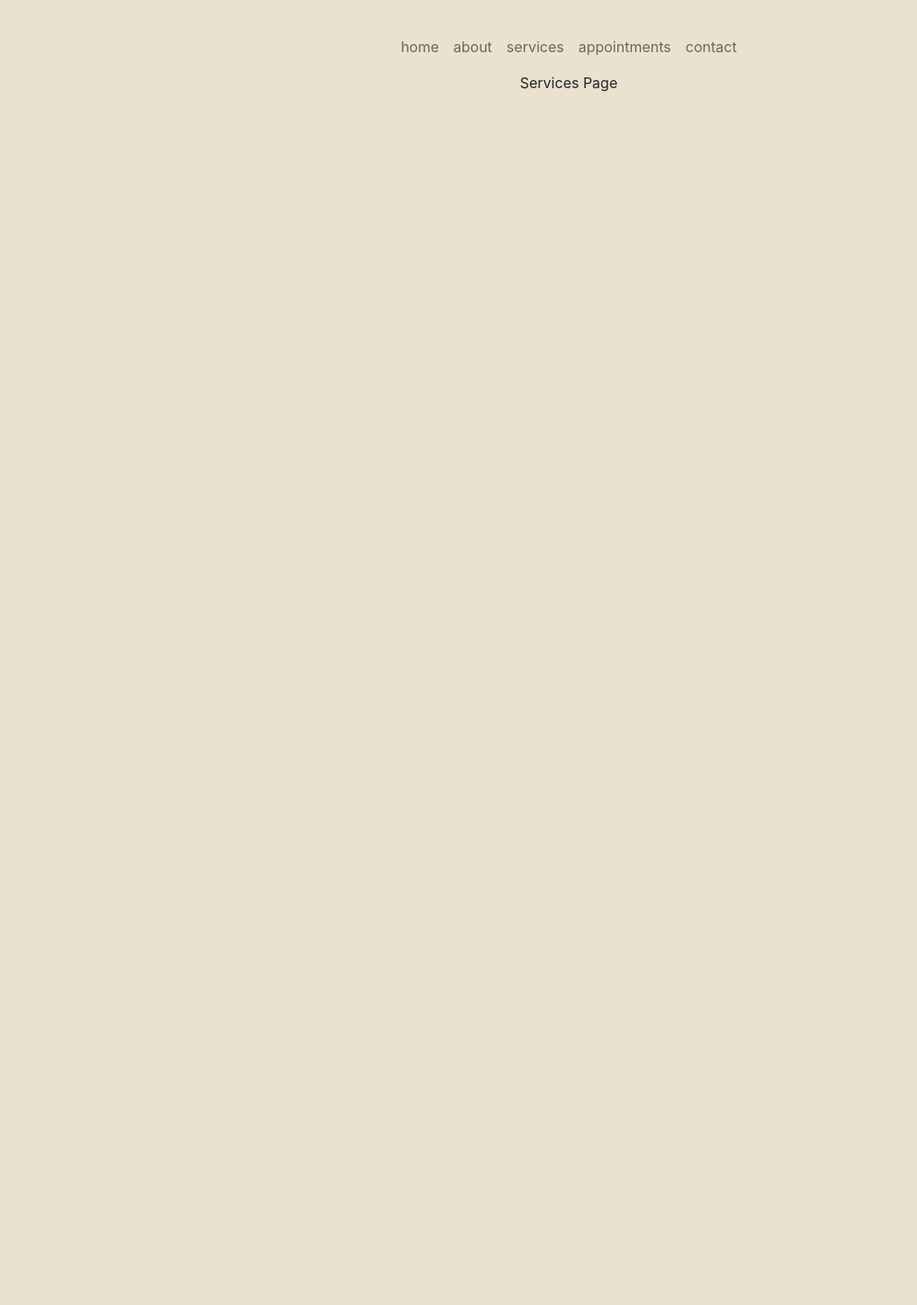
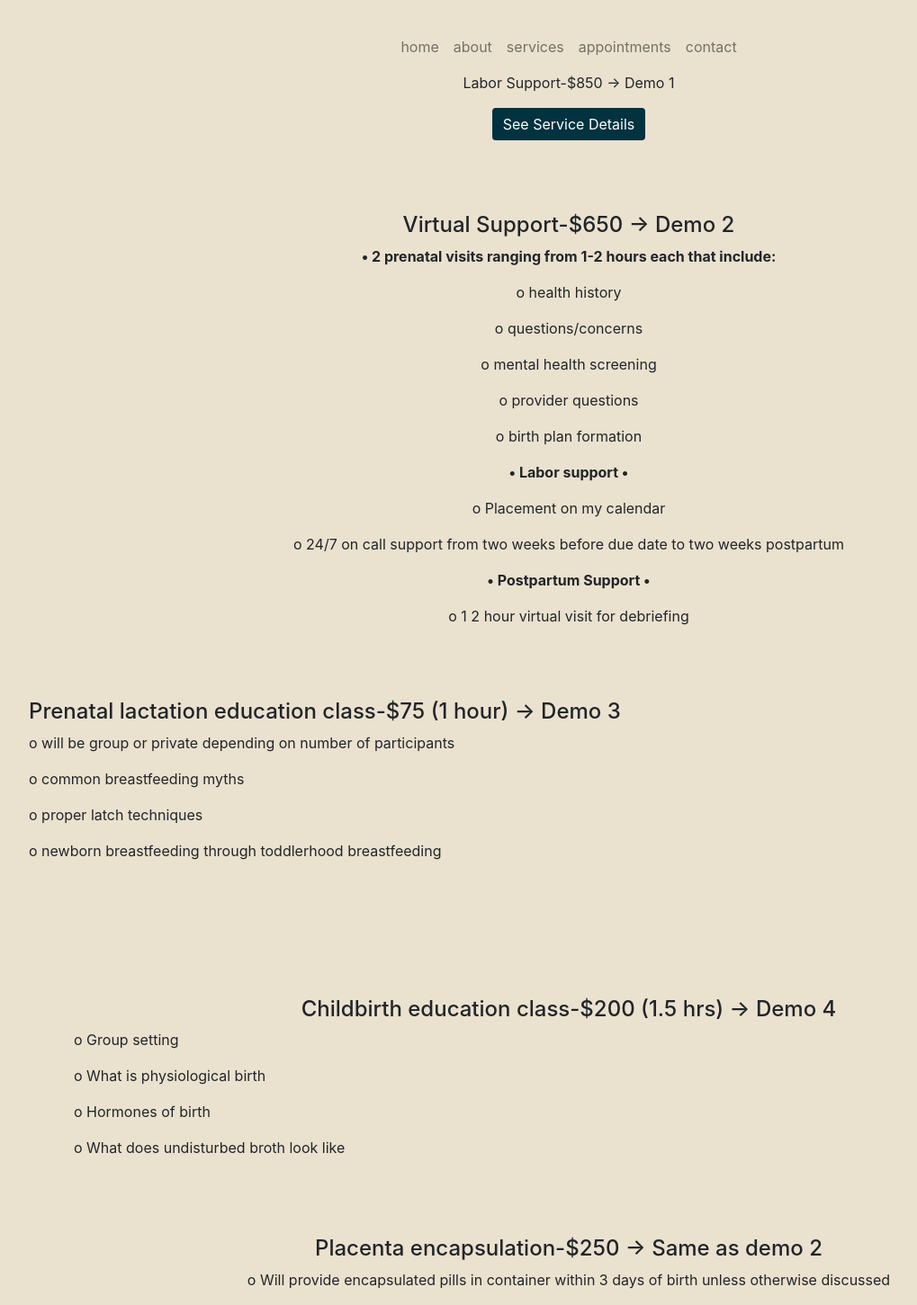
Before and after one commit to mdreesen/lovelace_site, a React (Create React App) app: page /services in a window 1280 px wide. Shown: the whole page at 90% size, without its empty margins (8-1027 px from the left). Before the commit the page ends 800 px from the top, so only its background shows below. Built offline with nearby package versions, Linux system fonts and the light colour scheme; the HTML template or start-up script is replaced by a standard one.

Commit message:
made about and services text

```diff
--- a/public/index.html
+++ b/public/index.html
@@ -10,6 +10,12 @@
 
     <!-- Bootstrap CDN -->
     <link href="https://cdn.jsdelivr.net/npm/bootstrap@5.0.0-beta2/dist/css/bootstrap.min.css" rel="stylesheet" integrity="sha384-BmbxuPwQa2lc/FVzBcNJ7UAyJxM6wuqIj61tLrc4wSX0szH/Ev+nYRRuWlolflfl" crossOrigin="anonymous" />
+    <link rel="stylesheet" href="https://maxcdn.bootstrapcdn.com/bootstrap/4.0.0/css/bootstrap.min.css" integrity="sha384-Gn5384xqQ1aoWXA+058RXPxPg6fy4IWvTNh0E263XmFcJlSAwiGgFAW/dAiS6JXm" crossorigin="anonymous">
+
+    <script src="https://code.jquery.com/jquery-3.2.1.slim.min.js" integrity="sha384-KJ3o2DKtIkvYIK3UENzmM7KCkRr/rE9/Qpg6aAZGJwFDMVNA/GpGFF93hXpG5KkN" crossorigin="anonymous"></script>
+    <script src="https://cdnjs.cloudflare.com/ajax/libs/popper.js/1.12.9/umd/popper.min.js" integrity="sha384-ApNbgh9B+Y1QKtv3Rn7W3mgPxhU9K/ScQsAP7hUibX39j7fakFPskvXusvfa0b4Q" crossorigin="anonymous"></script>
+    <script src="https://maxcdn.bootstrapcdn.com/bootstrap/4.0.0/js/bootstrap.min.js" integrity="sha384-JZR6Spejh4U02d8jOt6vLEHfe/JQGiRRSQQxSfFWpi1MquVdAyjUar5+76PVCmYl" crossorigin="anonymous"></script>
+
 
     <!--
       manifest.json provides metadata used when your web app is installed on a
--- /dev/null
+++ b/src/components/ServiceModal/index.js
@@ -0,0 +1,45 @@
+import React from 'react';
+
+function ServiceModal() {
+    return(
+        <div>
+            {/* Button trigger modal */}
+            <button type="button" className="service-modal-btn btn btn-primary" data-toggle="modal" data-target="#exampleModalLong">
+                See Service Details
+            </button>
+            {/* Modal */}
+            <div className="modal fade" id="exampleModalLong" tabIndex={-1} role="dialog" aria-labelledby="exampleModalLongTitle" aria-hidden="true">
+                <div className="modal-dialog" role="document">
+                <div className="modal-content">
+                    <div className="modal-header">
+                    <button type="button" className="close" data-dismiss="modal" aria-label="Close">
+                        <span aria-hidden="true">×</span>
+                    </button>
+                    </div>
+                    <div className="modal-body">
+                    <p className="p-title">3 prenatal visits ranging from 1-2 hours each that include:</p>
+                    <p className="service-details">o health history</p>
+                    <p>o questions/concerns</p>
+                    <p>o mental health screening</p>
+                    <p>o provider questions</p>
+                    <p>o comfort measures class</p>
+                    <p>o partner preparations</p>
+                    <p>o birth plan formation</p>
+                    <p>o end of pregnancy reflections</p>
+                    <p className="p-title">• Labor support •</p>
+                    <p>o Placement on my calendar</p>
+                    <p>o 24/7 on call support from two weeks before due date to two weeks postpartum</p>
+                    <p>o My physical presence at your preferred labor and birth location(s)</p>
+                    <p className="p-title">• Postpartum Support •</p>
+                    <p>o Up to 2 hours of support after birth</p>
+                    <p>o Breastfeeding troubleshooting</p>
+                    <p>o 1 2 hour home visit for debriefing</p>
+                    </div>
+                </div>
+                </div>
+            </div>
+        </div>
+    );
+}
+
+export default ServiceModal;
--- a/src/index.css
+++ b/src/index.css
@@ -57,6 +57,76 @@ nav {
   color: #013240;
 }
 
+/* About Page */
+.brianna-image-container {
+  margin-top: 40px;
+}
+
+.about-text-hello {
+  padding: 60px 0px 0px 0px
+}
+.about-text {
+  padding: 0px 50px 0px 50px;
+}
+
+/* Service Page */
+.p-title {
+  font-weight: 700;
+}
+.service-modal-btn {
+  background-color: #013240;
+  border: none;
+
+  box-shadow: #013240;
+}
+
+.service-modal-btn:hover {
+  background-color: black;
+  border: none;
+}
+
+.service-modal-btn:focus {
+  background-color: black;
+  border: none;
+  outline: none;
+
+  box-shadow: none;
+}
+
+.btn-primary:focus {
+  background-color: black;
+  border: none;
+
+  box-shadow: #013240;
+}
+
+.btn-primary:active {
+  background-color: #013240;
+  border: none;
+  box-shadow: #013240;
+
+}
+
+.service-type-section-demo2 {
+  margin-top: 80px;
+}
+
+.service-type-section-demo3 {
+  margin-top: 80px;
+  align-items: left;
+  text-align: left;
+  padding-left: 40px;
+}
+
+.service-p-container-demo4 {
+  padding: 70px 90px 70px 90px;
+}
+
+.demo-p4 {
+  text-align: left;
+}
+
+
 /* media queries */
 
 @media only screen and (max-width: 950px) {
--- a/src/pages/About/index.js
+++ b/src/pages/About/index.js
@@ -2,7 +2,25 @@ import React from 'react';
 
 const About = () => {
     return(
-        <div>About Page</div>
+        <div>
+        <div className="brianna-image-container">Image Here</div>
+            <p className="about-text-hello">Hello!</p>
+            <p className="about-text">I am Brianna Lovelace. My birth work journey started a little over 3 years ago when I was pregnant with my first child. We hired her not fully sure of the decision or understanding her worth in that moment. I went on to birth my son with no pain medicine in the hospital with a midwife. My doula was was phenomenal and helped the labor and birth to go smoothly. I remember telling her at our postpartum visit that I thought I wanted to be a doula. I wanted to help women achieve the birth of their dreams. But as soon as the thought came, it left. I had a newborn and starting a new career, business, etc just wasn’t in the cards.
+
+Fast forward a year and I’m pregnant with my second baby. I went about this pregnancy and birth quite different than my first. I chose to have a wild pregnancy and free birth. While there were a few moments of medical assistance thrown in there, I largely depended on my own research and innate wisdom throughout the process. I opted out of hiring a doula for a variety of reasons. That ultimately was my biggest regret of that pregnancy and labor. Nothing went wrong at all. In fact, everything went exactly as planned. But I was missing something.
+
+It was after this birth that my fire was lit again to jump into the birth world! I opened my business in the spring of 2019.
+
+I started an online certification program and found out very quickly that it was not for me at all. I didn’t align with the teachings and the teachings were very superficial. I realized that I didn’t want to just know how to support women. I want to know how to be with women in whatever way I was needed.
+
+I continued to self educate myself while working until learned about Indie Birth’s doula training in the fall of 2019. I went through this program and loved every minute of it. We dove deep into heart work, what it meant to be with women, how to hold space and so much more. This program stated that it purposely did not certify its trainees because women do not need to be certified to know how to be with women. I realized that resonated so deeply. I am grateful for the lessons that I learned in that training and am proud to be able to have an education, not just a certification.
+
+Through my work and training I learned I have a little bit of a different philosophy about birth than many do. I believe in physiological birth. I believe that birth should be undisturbed by unnecessary medical interventions. Birth that is mother led. The birthing person knows better than anyone else what she needs and doesn’t need.
+
+As I’ve continued my doula work and being a woman of color, the health disparities associated with our pregnancies and births became overwhelmingly obvious. Part of my job has now transitioned to be that advocate for the WOC who want it. I decided to take Uzazi Village’s perinatal doula training to be better equipped.
+
+My passion for birth morphed into my dream career. I’m so happy you’re here learning more about me and hope to connect with you soon!</p>
+        </div>
     );
 }
 
--- a/src/pages/Services/index.js
+++ b/src/pages/Services/index.js
@@ -1,8 +1,57 @@
 import React from 'react';
+
+import ServiceModal from '../../components/ServiceModal';
 
 const Services = () => {
     return(
-        <div>Services Page</div>
+        <div>
+            <section>
+                <div className="service-p-container">
+                <p>Labor Support-$850 -> Demo 1</p>
+                <ServiceModal />
+            </div>
+        </section>
+        <section className="service-type-section-demo2">
+            <div className="service-p-container">
+                <h4>Virtual Support-$650 -> Demo 2</h4>
+                <p className="p-title">• 2 prenatal visits ranging from 1-2 hours each that include:</p>
+                <p>o health history</p>
+                <p>o questions/concerns</p>
+                <p>o mental health screening</p>
+                <p>o provider questions</p>
+                <p>o birth plan formation</p>
+                <p className="p-title">• Labor support •</p>
+                <p>o Placement on my calendar</p>
+                <p>o 24/7 on call support from two weeks before due date to two weeks postpartum</p>
+                <p className="p-title">• Postpartum Support •</p>
+                <p>o 1 2 hour virtual visit for debriefing</p>
+            </div>
+        </section>
+        <section className="service-type-section-demo3">
+            <div className="service-p-container">
+                <h4>Prenatal lactation education class-$75 (1 hour) -> Demo 3</h4>
+                <p>o will be group or private depending on number of participants</p>
+                <p>o common breastfeeding myths</p>
+                <p>o proper latch techniques</p>
+                <p>o newborn breastfeeding through toddlerhood breastfeeding </p>
+            </div>
+        </section>
+        <section className="service-type-section-demo2">
+            <div className="service-p-container-demo4">
+                <h4>Childbirth education class-$200 (1.5 hrs) -> Demo 4</h4>
+                <p className="demo-p4">o Group setting</p>
+                <p className="demo-p4">o What is physiological birth</p>
+                <p className="demo-p4">o Hormones of birth</p>
+                <p className="demo-p4">o What does undisturbed broth look like</p>
+            </div>
+        </section>
+        <section>
+            <div>
+                <h4>Placenta encapsulation-$250 -> Same as demo 2</h4>
+                <p>o Will provide encapsulated pills in container within 3 days of birth unless otherwise discussed</p>
+            </div>
+        </section>
+        </div>
     );
 }
 
```
